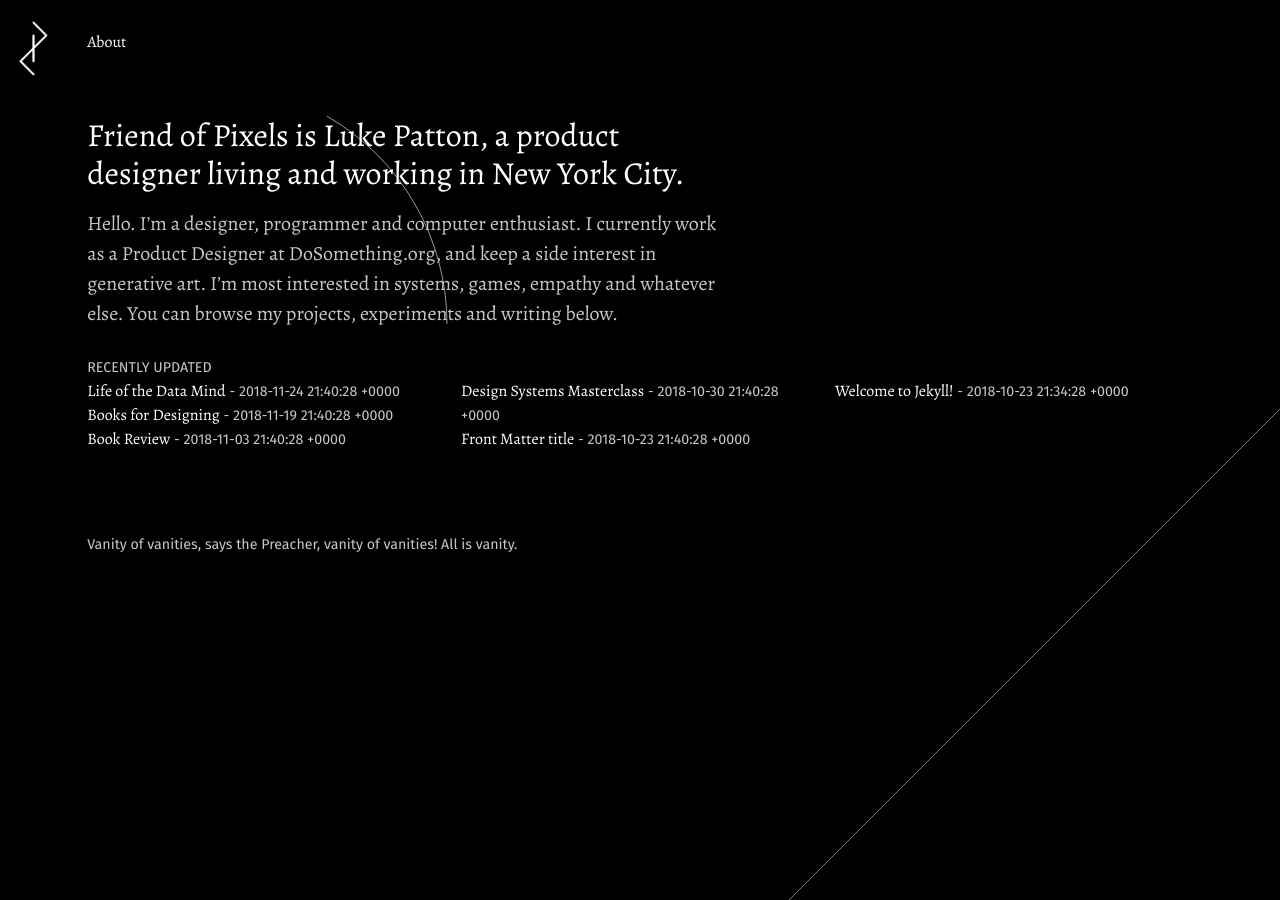
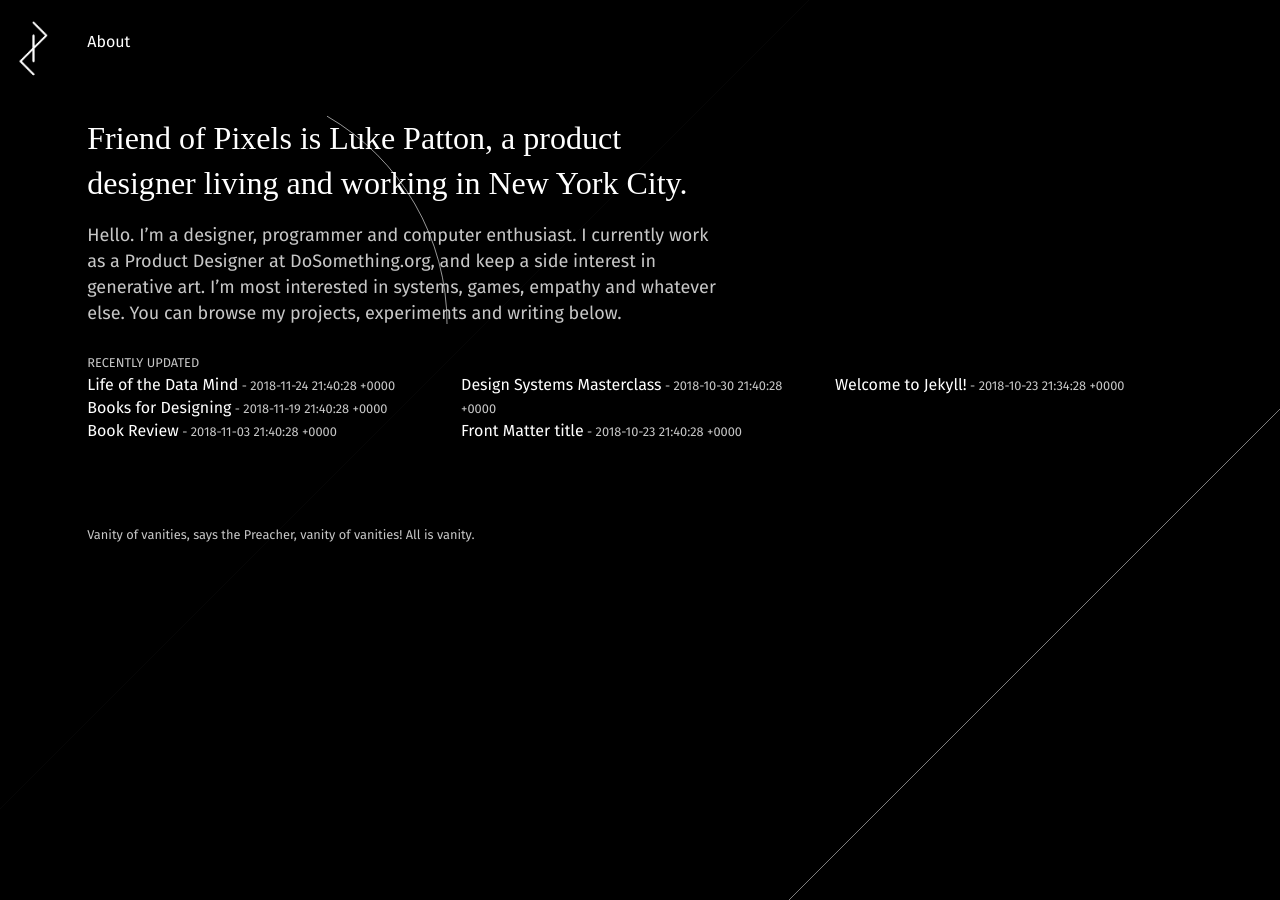
Before and after one commit to lkpttn/fopx, a Jekyll site: the page built from index.md, in a window 1280 px wide. Built offline with Jekyll 4.4.1, drawn with Linux system fonts in a browser that asks for light colours; some web fonts are replaced.

Commit message:
Swap out Alegreya for Inknut
Also consolidate to one font call

```diff
--- a/_includes/header.html
+++ b/_includes/header.html
@@ -1,10 +1,6 @@
 <meta charset="utf-8" /> <title>{{ page.title }}</title>
 <link
-  href="https://fonts.googleapis.com/css?family=Alegreya"
-  rel="stylesheet"
-/>
-<link
-  href="https://fonts.googleapis.com/css?family=Fira+Sans"
+  href="https://fonts.googleapis.com/css?family=Fira+Sans|Inknut+Antiqua"
   rel="stylesheet"
 />
 <link rel="stylesheet" href="/assets/reset.css" />
--- a/assets/style.css
+++ b/assets/style.css
@@ -4,14 +4,14 @@ html {
 
 body {
   background: #000;
-  font-family: 'Alegreya', serif;
+  font-family: 'Fira Sans', sans-serif;
   font-weight: 400;
-  line-height: 1.5;
+  line-height: 1.45;
   color: rgb(199, 199, 199);
 }
 
 p {
-  font-size: 1.25em;
+  font-size: 1.125em;
   margin-bottom: 1.3em;
 }
 
@@ -20,8 +20,9 @@ h2,
 h3,
 h4 {
   margin: 1.414em 0 0.5em;
+  font-family: 'Inknut Antiqua', serif;
   font-weight: inherit;
-  line-height: 1.2;
+  line-height: 1.4;
   color: #fff;
 }
 
@@ -40,14 +41,13 @@ h3 {
 
 h4 {
   font-family: 'Fira Sans', sans-serif;
-  font-size: 1.40626em;
+  font-size: 1.25em;
   color: rgb(199, 199, 199);
 }
 
 small,
 .font-small {
-  font-family: 'Fira Sans', sans-serif;
-  font-size: 0.889em;
+  font-size: 0.8em;
 }
 
 img {
@@ -71,6 +71,7 @@ a:hover {
 /* Blockquotes */
 blockquote {
   color: #fff;
+  font-family: 'Inknut Antiqua', serif;
   border-left: 4px solid #fff;
   padding-left: 15px;
   font-size: 18px;
@@ -137,7 +138,6 @@ pre > code {
 }
 
 .list-title {
-  font-family: 'Fira Sans', sans-serif;
   text-transform: uppercase;
 }
 
```
